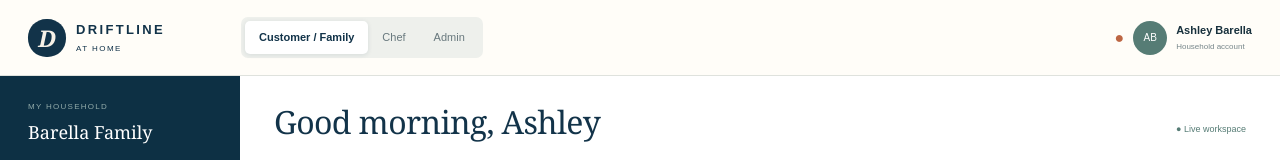
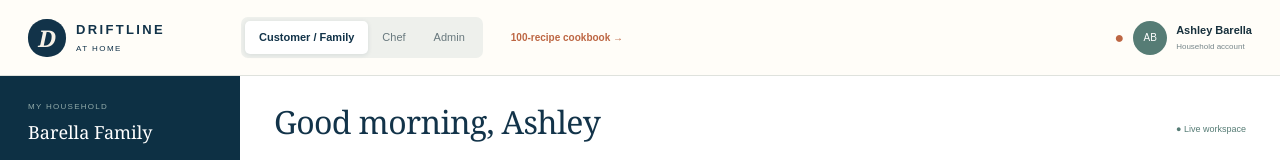
Before and after one commit to caseycbar-sudo/Driftline, a Next.js app: page /portal in a window 1280 px wide. Shown: the top 160 px of the page. Built offline with nearby package versions, Linux system fonts and the light colour scheme.

Commit message:
Link portal to 100 recipe cookbook

```diff
--- a/app/portal/page.tsx
+++ b/app/portal/page.tsx
@@ -43,6 +43,7 @@ export default function Portal() {
       <div className="role-switch" aria-label="Preview portal role">
         {(["customer","chef","admin"] as Role[]).map(item=><button key={item} className={role===item?"active":""} onClick={()=>changeRole(item)}>{item==="customer"?"Customer / Family":item==="chef"?"Chef":"Admin"}</button>)}
       </div>
+      <a href="/cookbook" style={{fontSize:10,fontWeight:700,color:"#bd6643",textDecoration:"none"}}>100-recipe cookbook →</a>
       <div className="portal-user"><button aria-label="Notifications">●</button><span>{role==="customer"?"AB":role==="chef"?"MC":"DP"}</span><div><strong>{role==="customer"?"Ashley Barella":role==="chef"?"Maya Chen":"Driftline Ops"}</strong><small>{role==="customer"?"Household account":role==="chef"?"Approved chef":"Administrator"}</small></div></div>
     </header>
     <aside className="portal-side">
```
